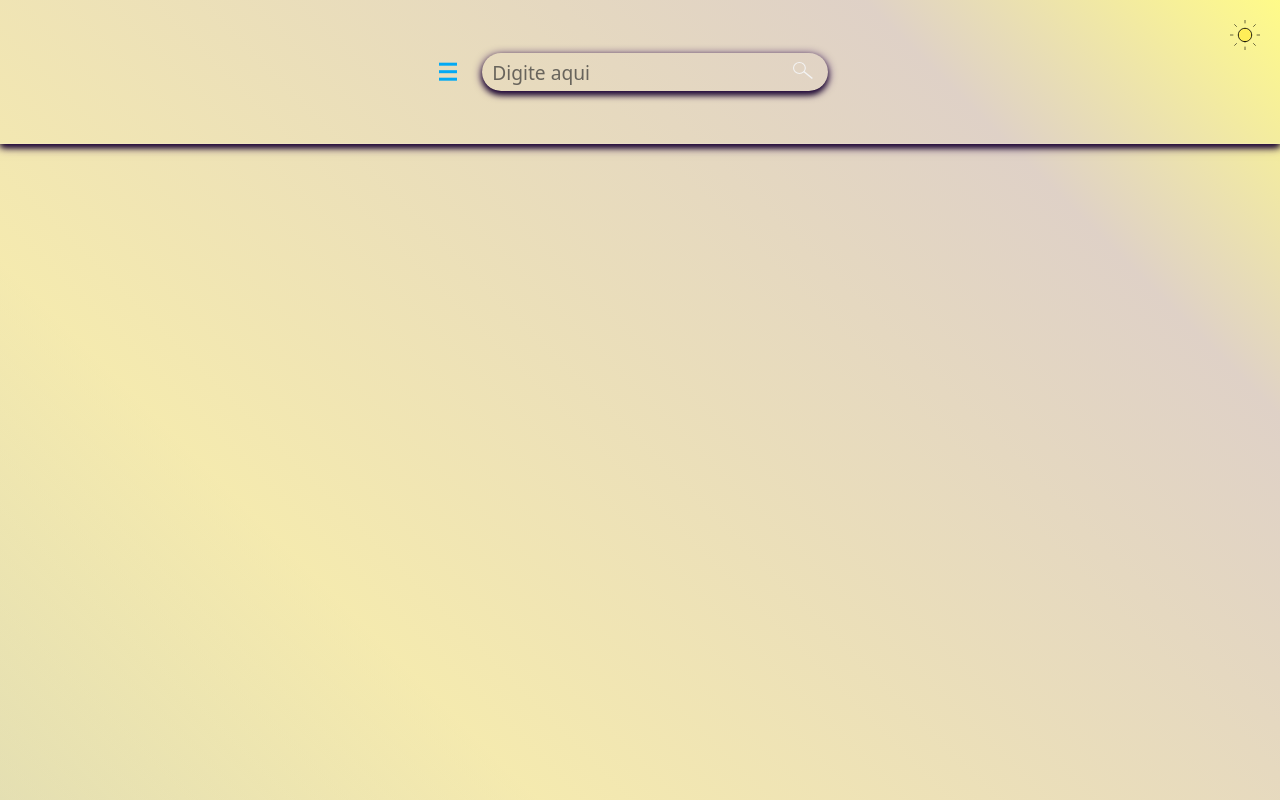
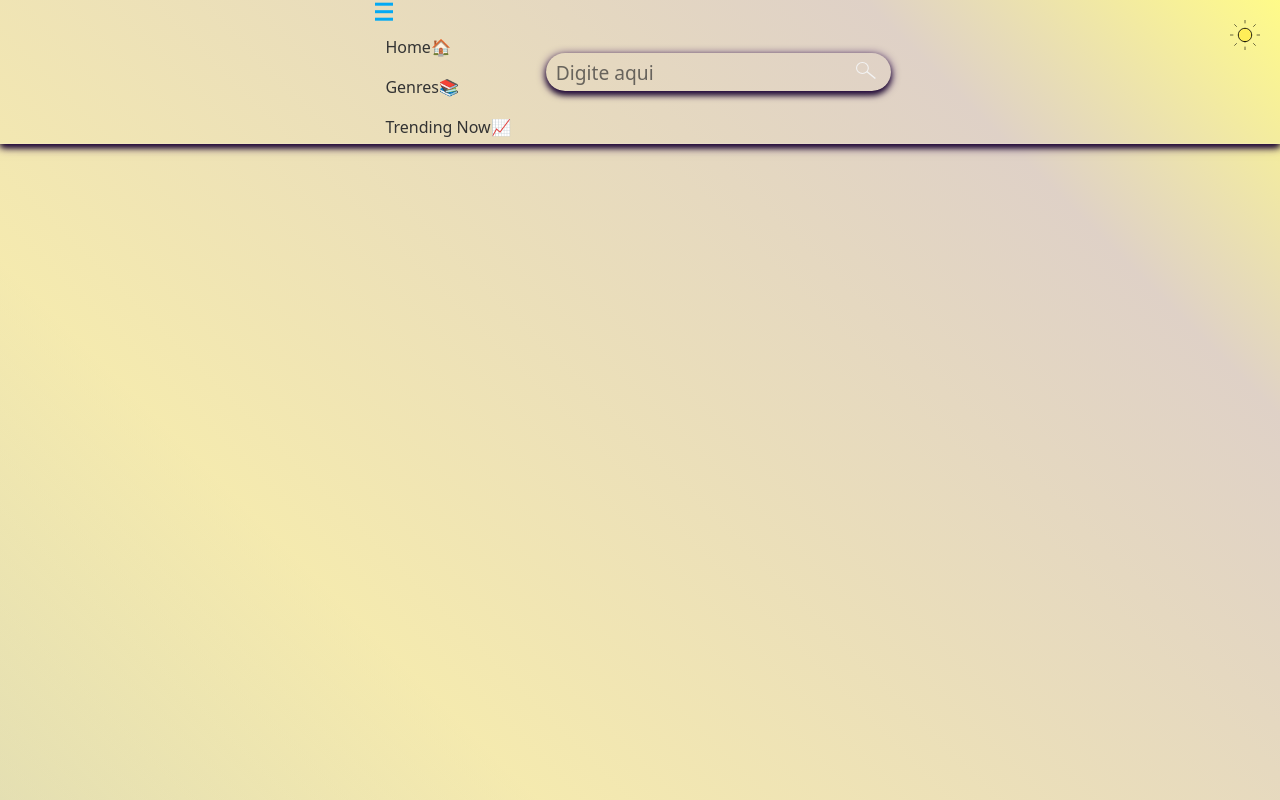
Before and after one commit to yoshtempest/manhwa-library, a Next.js app: page / in a window 1280 px wide. Built offline with nearby package versions, Linux system fonts and the light colour scheme.

Commit message:
feat: <a> to <link>, i changed home image to emoji and i add a little design to links

```diff
--- a/src/components/Header/Burger/index.tsx
+++ b/src/components/Header/Burger/index.tsx
@@ -1,7 +1,7 @@
 import styles from './styles.module.css';
 import BurgerDark from '@/assets/BurgerDark.svg';
-import HomeDark from '@/assets/HomeDark.svg';
 import Icon from '@/components/Icon';
+import Link from 'next/link'; // Importação correta para navegação
 
 
 const Burger = () => {
@@ -15,14 +15,17 @@ const Burger = () => {
 
             <div>
                 <div className={styles.BurgerContent}>
-                    <Icon
-                    iconPath={HomeDark.src}
-                    alt="Home"/>
-                    <p> Home </p>
+                    <Link href="/" className={styles.NavItem}>
+                        <span>Home🏠</span>
+                    </Link>
 
-                    <a> Genres📚</a>
+                    <Link href="/genres" className={styles.NavItem}>
+                        <span>Genres📚</span>
+                    </Link>
 
-                    <a> Trending Now📈</a>
+                    <Link href="/trending" className={styles.NavItem}>
+                        <span>Trending Now📈</span>
+                    </Link>
                 </div>
             </div>
         </div>
--- a/src/components/Header/Burger/styles.module.css
+++ b/src/components/Header/Burger/styles.module.css
@@ -4,6 +4,21 @@
 }
 
 .BurgerContent {
-    display: none;
+    display: flex;
     flex-direction: column;
 }
+
+.NavItem {
+    display: flex;
+    align-items: center;
+    gap: 10px;
+    padding: 12px 16px;
+    color: var(--foreground);
+    text-decoration: none;
+    transition: background-color 0.2s;
+}
+
+.NavItem:hover {
+    background-color: rgba(255, 255, 255, 0.1);
+    border-radius: 8px;
+}
```
